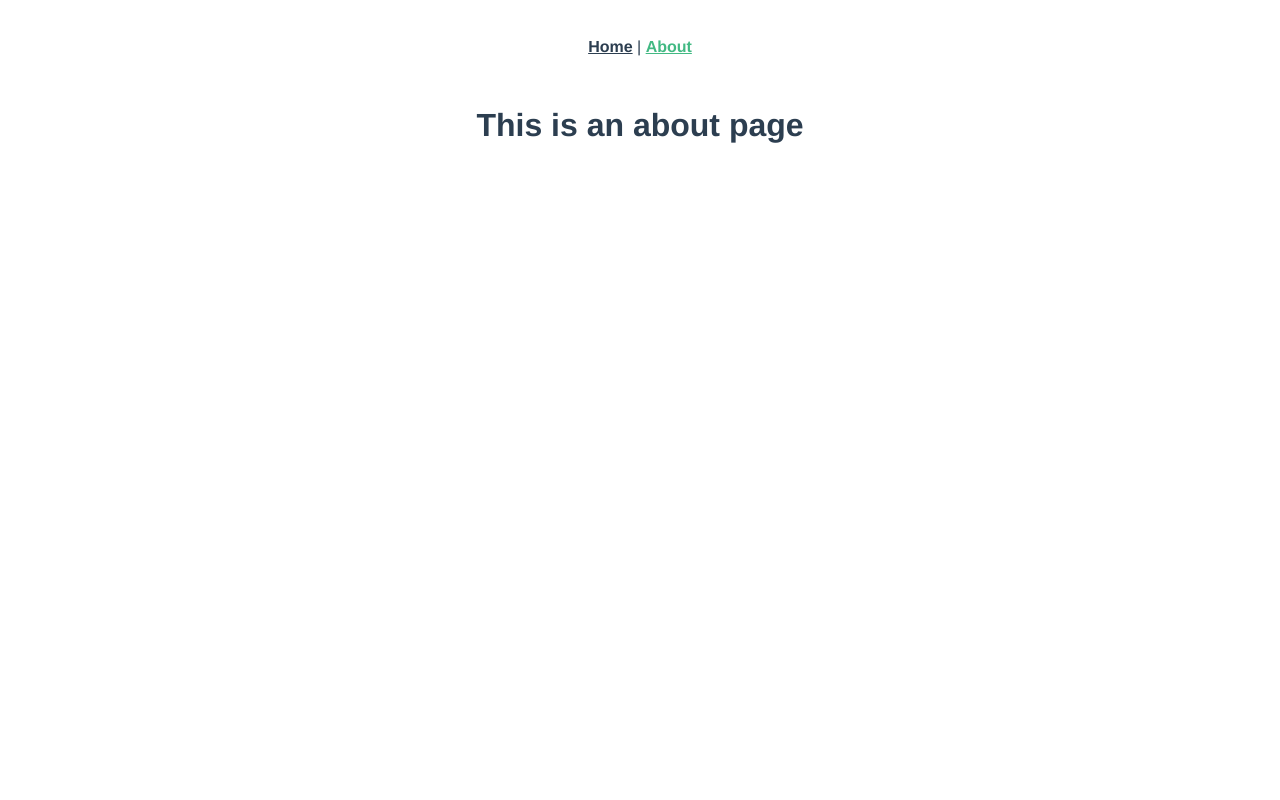
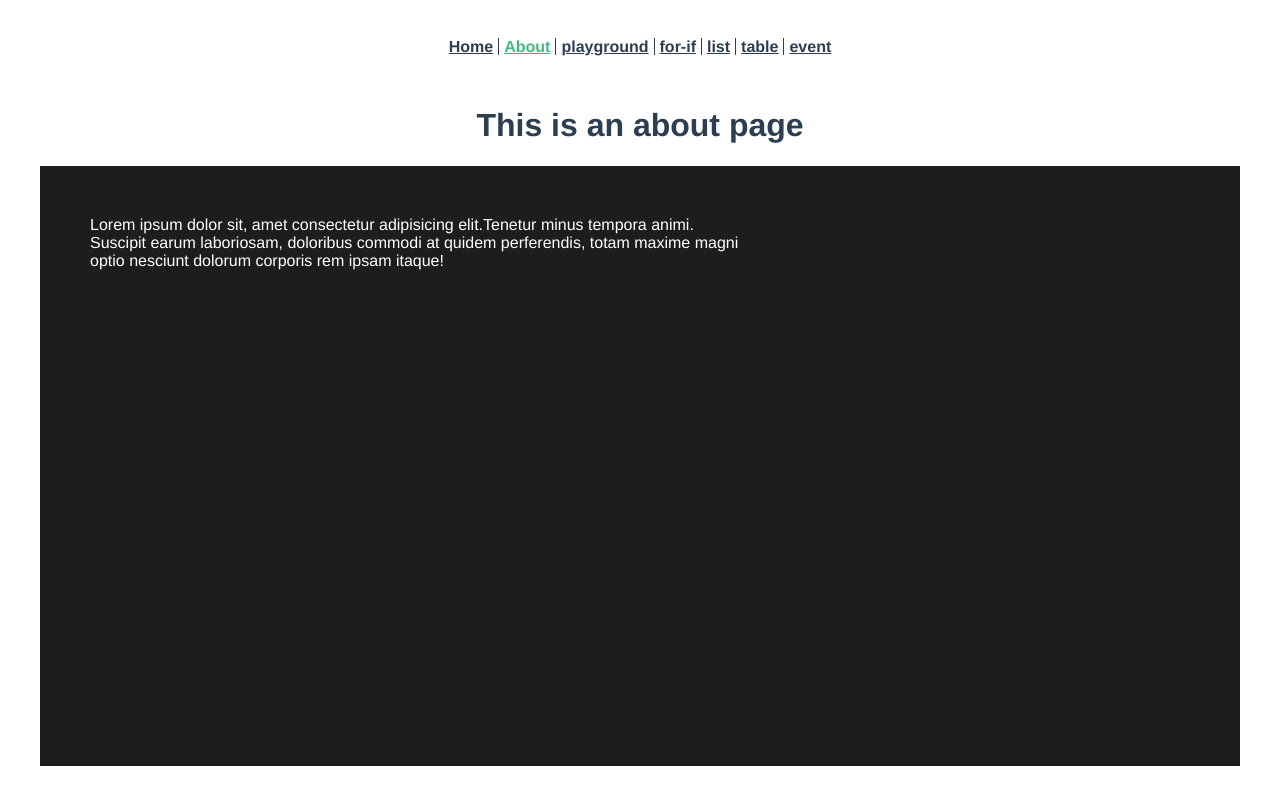
Before and after one commit to Jade-SY/vuetest, a Vue app: page /about in a window 1280 px wide. Built offline with nearby package versions, Linux system fonts and the light colour scheme.

Commit message:
after vue

```diff
--- a/package.json
+++ b/package.json
@@ -30,6 +30,7 @@
     "node-sass": "^4.12.0",
     "prettier": "^1.19.1",
     "sass-loader": "^8.0.2",
+    "vue-cli-plugin-vuetify": "~2.0.7",
     "vue-template-compiler": "^2.6.11"
   }
 }
--- a/src/App.vue
+++ b/src/App.vue
@@ -1,14 +1,19 @@
 <template>
   <div id="app">
     <div id="nav">
-      <router-link to="/">Home</router-link> |
-      <router-link to="/about">About</router-link>
+      <router-link to="/" class="nav_item">Home</router-link>
+      <router-link to="/about" class="nav_item">About</router-link>
+      <router-link to="/play" class="nav_item">playground</router-link>
+      <router-link to="/for" class="nav_item">for-if</router-link>
+      <router-link to="/list" class="nav_item">list</router-link>
+      <router-link to="/table" class="nav_item">table</router-link>
+      <router-link to="/event" class="nav_item">event</router-link>
     </div>
     <router-view />
   </div>
 </template>
 
-<style lang="scss">
+<style lang="scss" scoped>
 #app {
   font-family: Avenir, Helvetica, Arial, sans-serif;
   -webkit-font-smoothing: antialiased;
@@ -29,4 +34,13 @@
     }
   }
 }
+.nav_item {
+  height: 13px;
+  line-height: 13px;
+  padding: 0 5px;
+  border-right: 1px solid #2c3e50;
+}
+.nav_item:last-child {
+  border-right: none;
+}
 </style>
--- a/src/router/index.js
+++ b/src/router/index.js
@@ -1,15 +1,20 @@
 import Vue from "vue";
 import VueRouter from "vue-router";
 import Home from "../views/Home.vue";
+// import playground from "../views/playground.vue";
 
 Vue.use(VueRouter);
 
-const routes = [
-  {
+const routes = [{
     path: "/",
     name: "Home",
     component: Home
   },
+  // {
+  //   path: "/play",
+  //   name: "play",
+  //   component: playground
+  // },
   {
     path: "/about",
     name: "About",
@@ -17,7 +22,31 @@ const routes = [
     // this generates a separate chunk (about.[hash].js) for this route
     // which is lazy-loaded when the route is visited.
     component: () =>
-      import(/* webpackChunkName: "about" */ "../views/About.vue")
+      import( /* webpackChunkName: "about" */ "../views/About.vue")
+  },
+  {
+    path: "/play",
+    name: "play",
+    component: () =>
+      import("../views/playground.vue")
+  },
+  {
+    path: "/for",
+    name: "Forif",
+    component: () =>
+      import("../views/ForIf.vue")
+  },
+  {
+    path: "/list",
+    name: "List",
+    component: () =>
+      import("../views/list.vue")
+  },
+  {
+    path: "/event",
+    name: "Event",
+    component: () =>
+      import("../views/Event.vue")
   }
 ];
 
--- a/src/views/About.vue
+++ b/src/views/About.vue
@@ -1,5 +1,31 @@
 <template>
   <div class="about">
     <h1>This is an about page</h1>
+    <div class="mainbox">
+      <p
+        class="maintxt"
+        @:mouseover="fadeout"
+      >Lorem ipsum dolor sit, amet consectetur adipisicing elit.Tenetur minus tempora animi. Suscipit earum laboriosam, doloribus commodi at quidem perferendis, totam maxime magni optio nesciunt dolorum corporis rem ipsam itaque!</p>
+    </div>
   </div>
 </template>
+
+
+
+<style lang="scss" scoped>
+.about {
+  width: 1200px;
+  margin: 0 auto;
+}
+.mainbox {
+  width: 1200px;
+  height: 600px;
+  background: rgb(29, 29, 29);
+  color: #fff;
+  text-align: left;
+}
+.mainbox > .maintxt {
+  width: 660px;
+  padding: 50px 0 0 50px;
+}
+</style>
--- a/src/views/Home.vue
+++ b/src/views/Home.vue
@@ -25,6 +25,8 @@
       <!-- components에 입력한 문서명을 태그로 사용하여 임포트 -->
       <HelloWorld></HelloWorld>
       <About></About>
+      <Event :pageH1="eventH1"></Event>
+      <Event :pageH1="'이건 H2'"></Event>
       <!-- components에 입력한 문서명을 태그로 사용하여 임포트 -->
     </div>
   </div>
@@ -33,10 +35,11 @@
 <script>
 import HelloWorld from "@/components/HelloWorld.vue";
 import About from "@/views/About.vue";
+import Event from "@/views/Event.vue";
 // 불러올 문서를 import
 export default {
   name: "Home",
-  components: { HelloWorld, About }, //불러올 문서명 입력. 콤마로 구분하여 여러 문서를 불러올 수 있다.
+  components: { HelloWorld, About, Event }, //불러올 문서명 입력. 콤마로 구분하여 여러 문서를 불러올 수 있다.
   data() {
     return {
       msg: "안녕하세요",
@@ -47,7 +50,8 @@ export default {
         { text: "JavaScript 배우기" },
         { text: "Vue 배우기" },
         { text: "무언가 멋진 것을 만들기" }
-      ]
+      ],
+      eventH1: "이건 event"
     };
   },
   methods: {
--- a/src/views/playground.vue
+++ b/src/views/playground.vue
@@ -1 +1,66 @@
-<template></template>
+<template>
+  <div class="playground">
+    <h2>메시지 : {{msg}}</h2>
+    <div v-html="msg"></div>
+    <!-- v-html로 불러온 문서취급이라 scoped가 적용된 css는 먹히지 않는다 -->
+    <p>{{title}}</p>
+    <div id="demo">{{ fullName }}</div>
+    <br />
+    <!-- v-bind: 는 그냥 :만 써도된다(축약어) -->
+    <div :class="{ active: isActive }" class="text-danger">클래스 바인딩</div>
+    <div v-bind:class="{ active: !isActive }">클래스 바인딩</div>
+    <div :class="[isActive? 'active':'', 'text-danger']">클래스 바인딩</div>
+    <!-- 삼항연산자 [조건문? true : false] 위의 경우 isActive가 true면
+    클래스에 active가 활성화되고 false면 공백(클래스없음)이 적용된다-->
+    <div :class="[{active : isActive}, 'text-danger']">클래스 바인딩</div>
+    <div :style="{color : 'red', fontWeight:'bold', fontSize:size+'px'}">인라인 스타일 바인딩</div>
+    <!-- 좌항(ex:color)은 문자열이던 아니던 상관없지만 우항(ex:'red')은 반드시 문자열이어야 한다-->
+    <div :style="fontStyle">인라인 스타일 바인딩</div>
+    <!-- {}안은 객체이므로 위와 같이 지정할 수도 있다. 이 경우 객체 안의 값은 객체내에서 정의되어야 한다. -->
+  </div>
+</template>
+
+<script>
+export default {
+  name: "playground",
+  components: {},
+  data() {
+    return {
+      msg: "<p>안녕하세요</p>",
+      title: "안녕하세요 vue.js입니다!",
+      firstName: "Foo",
+      lastName: "Bar",
+      fullName: "Foo Bar",
+      isActive: true,
+      "text-danger": false,
+      fontStyle: { color: "red", fontWeight: "bold", fontSize: "20px" },
+      size: 20
+    };
+  },
+  watch: {
+    firstName: function(val) {
+      this.fullName = val + " " + this.lastName;
+    },
+    lastName: function(val) {
+      this.fullName = this.firstName + " " + val;
+    }
+  },
+
+  methods: {}
+  //관습적으로 사용되는 beforeMount, mounted, updated, destroyed
+};
+</script>
+
+
+<style lang="scss" scoped>
+p {
+  color: rosybrown;
+}
+.active {
+  font-size: 30px;
+  color: royalblue;
+}
+.text-danger {
+  border: 1px solid darkcyan;
+}
+</style>
```
Also changed, not shown: 1 other file (tests, documents, lock files or other folders).
